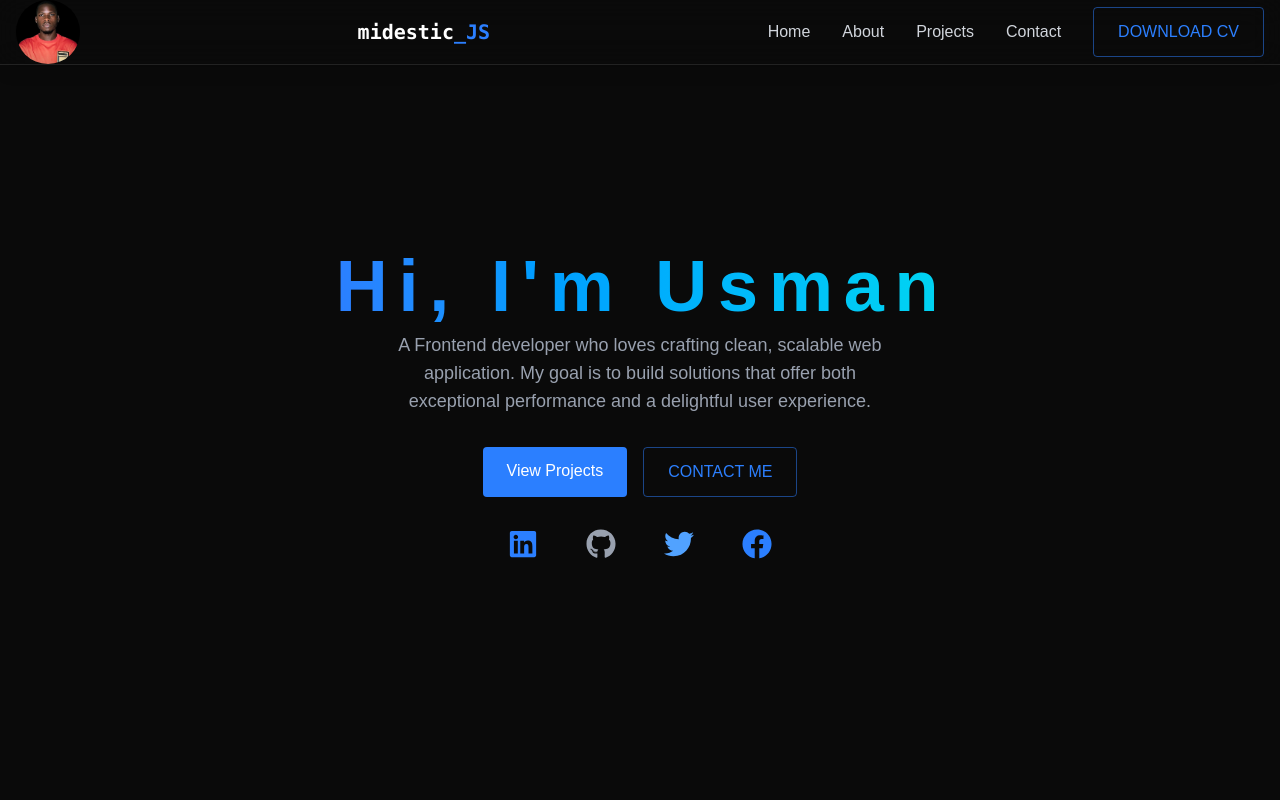
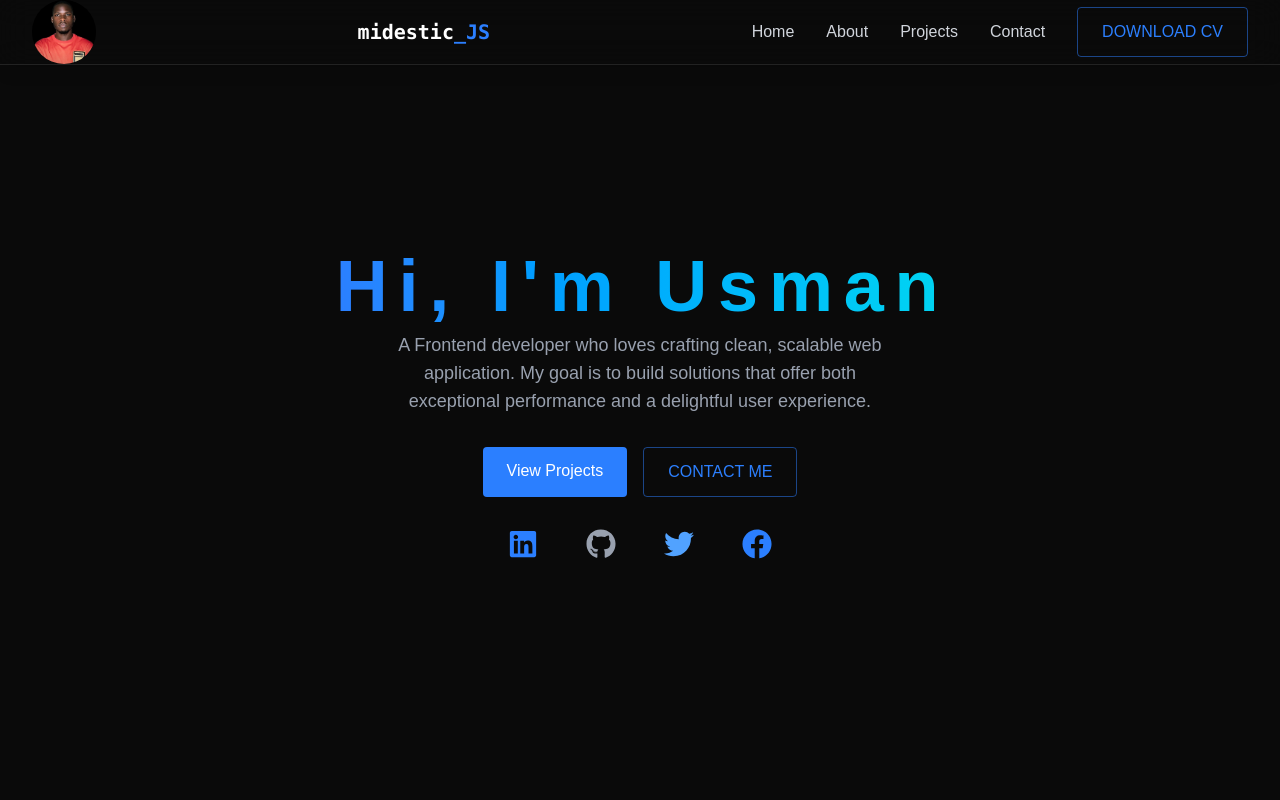
Before and after one commit to midestic/portfolio, a React (Vite) app: page / in a window 1280 px wide. Shown: the top 800 px of the page. Built offline with nearby package versions, Linux system fonts and the light colour scheme.

Commit message:
maxWidth of 1366px and new cv

```diff
--- a/src/components/Navbar.jsx
+++ b/src/components/Navbar.jsx
@@ -7,8 +7,8 @@ export default function Navbar({ menuOpen, setMenuOpen }) {
   }, [menuOpen]);
 
   return (
-    <nav className="fixed top-0 w-full z-40 bg-[rgba(10,10,10,0.8)] backdrop-blur-lg border-b border-white/10 shadow-lg">
-      <div className="max-w-5xl mx-auto px-4">
+    <nav className="fixed top-0 w-full z-40 bg-[rgba(10,10,10,0.8)] backdrop-blur-lg border-b border-white/10 shadow-lg max-w-[1366px] mx-auto px-4">
+      <div className="max-w-[1366px] mx-auto px-4">
         <div className="flex justify-between items-center h-16">
           <img
             src={myImg}
--- a/src/index.css
+++ b/src/index.css
@@ -7,6 +7,9 @@ body {
   font-family: "Space Grotesk", sans-serif;
   background: #0a0a0a;
   color: #f3f4f6;
+  max-width: 1366px;
+  margin-left: auto;
+  margin-right: auto;
 }
 
 @layer utilities {
```
Also changed, not shown: 1 other file (tests, documents, lock files or other folders).
